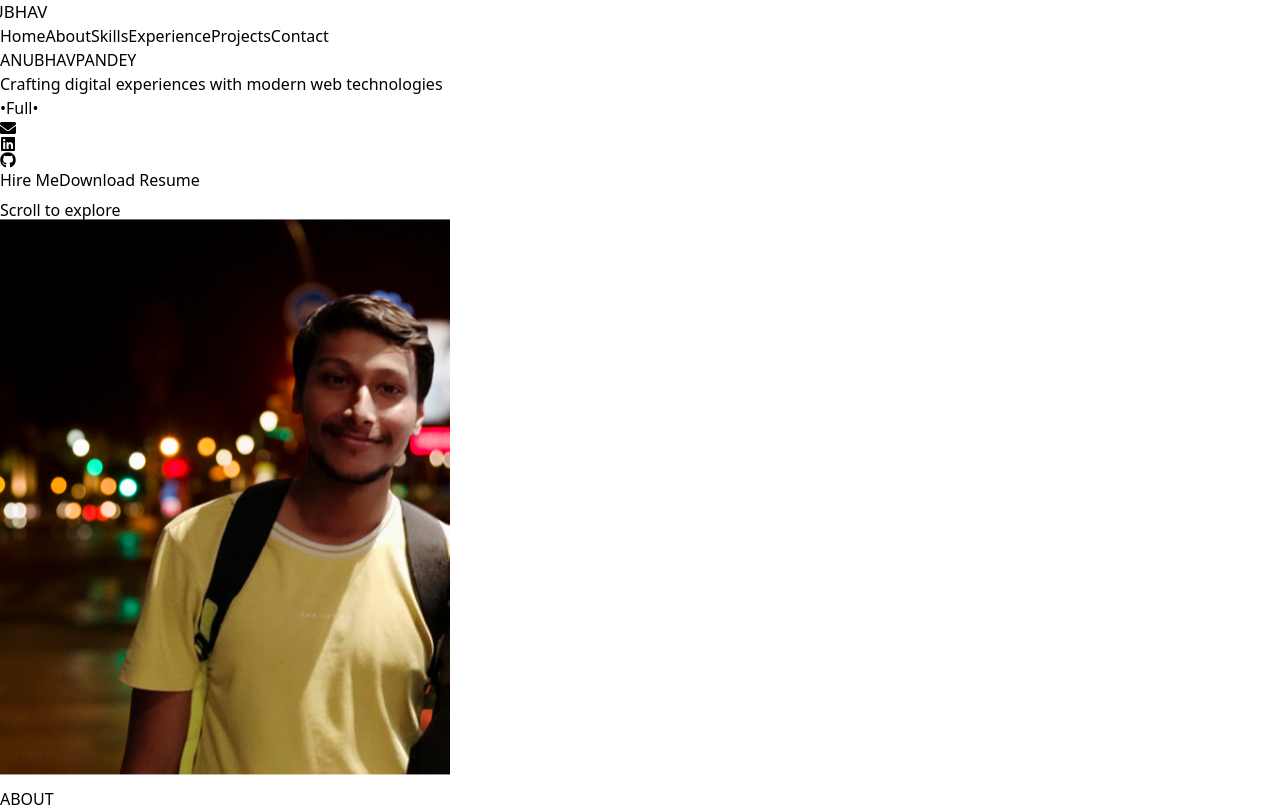
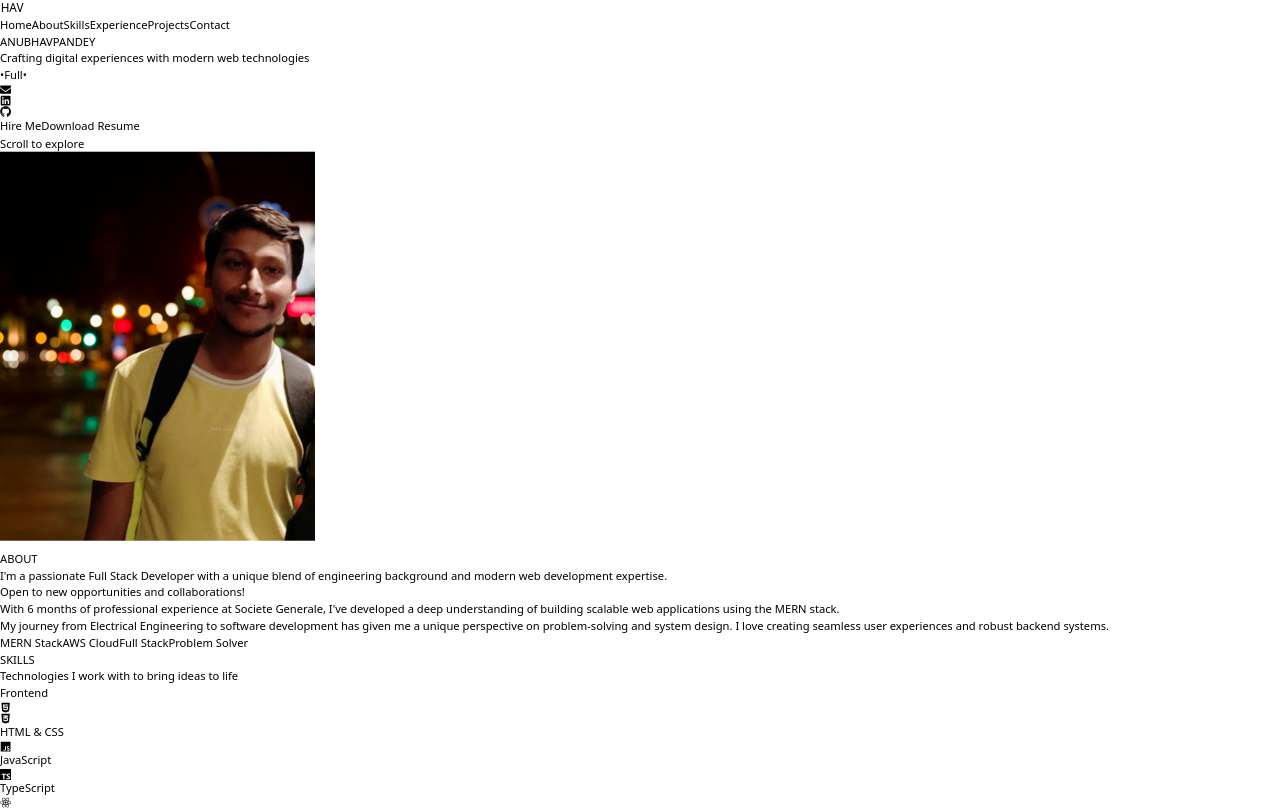
Before and after one commit to Anubhav0103/portfolio_vercel, a React (Vite) app: page / in a window 1280 px wide. Shown: the top 810 px of the page. Built offline with nearby package versions, Linux system fonts and the light colour scheme.

Commit message:
vercel-7

```diff
--- a/src/index.css
+++ b/src/index.css
@@ -2,11 +2,14 @@
 @tailwind components;
 @tailwind utilities;
 
-/* Fix scaling issues on GitHub Pages */
+/* Set default zoom to 70% to match local development */
 html {
   font-size: 16px;
   -webkit-text-size-adjust: 100%;
   -ms-text-size-adjust: 100%;
+  zoom: 0.7;
+  -moz-transform: scale(0.7);
+  -moz-transform-origin: 0 0;
 }
 
 body {
```
